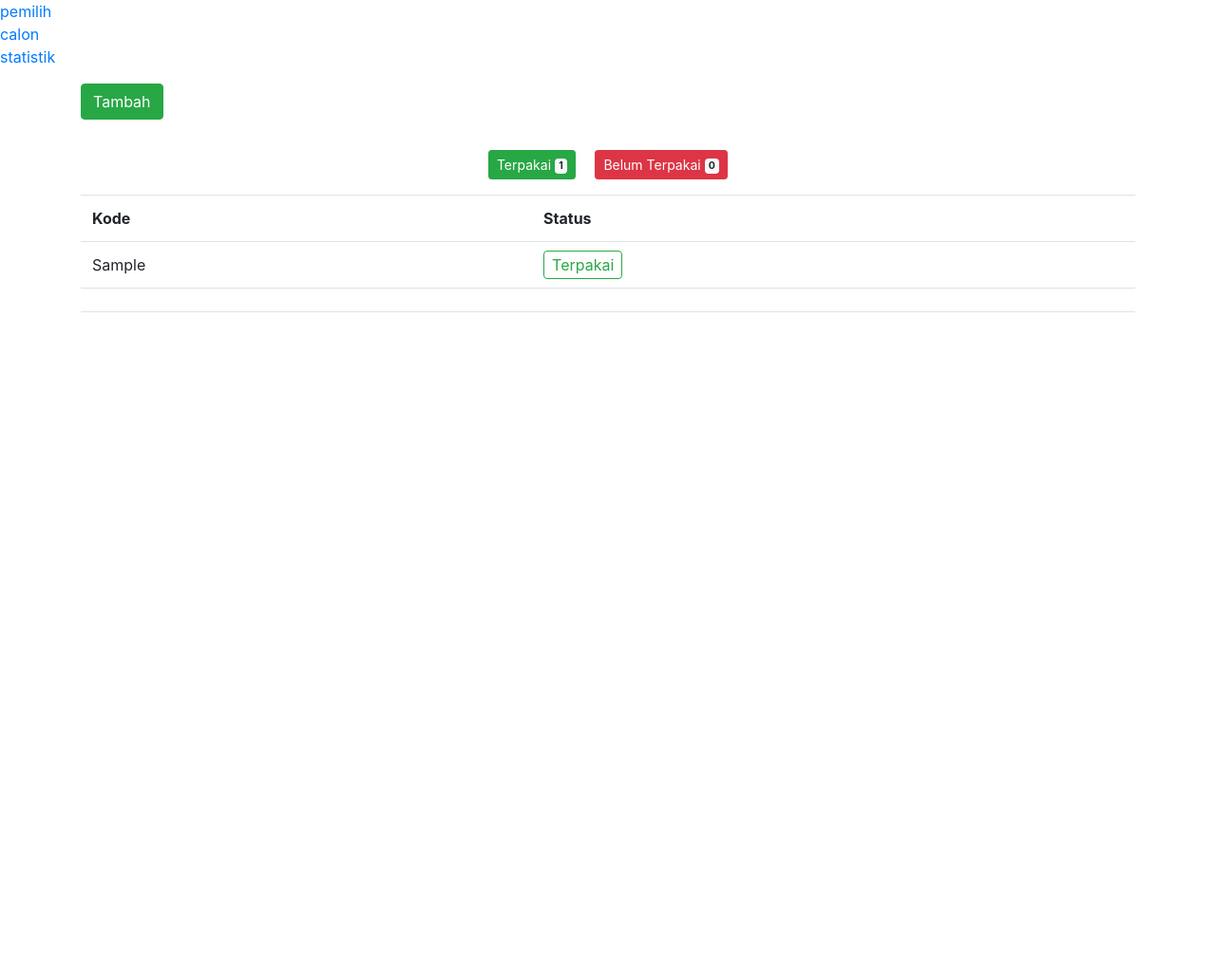
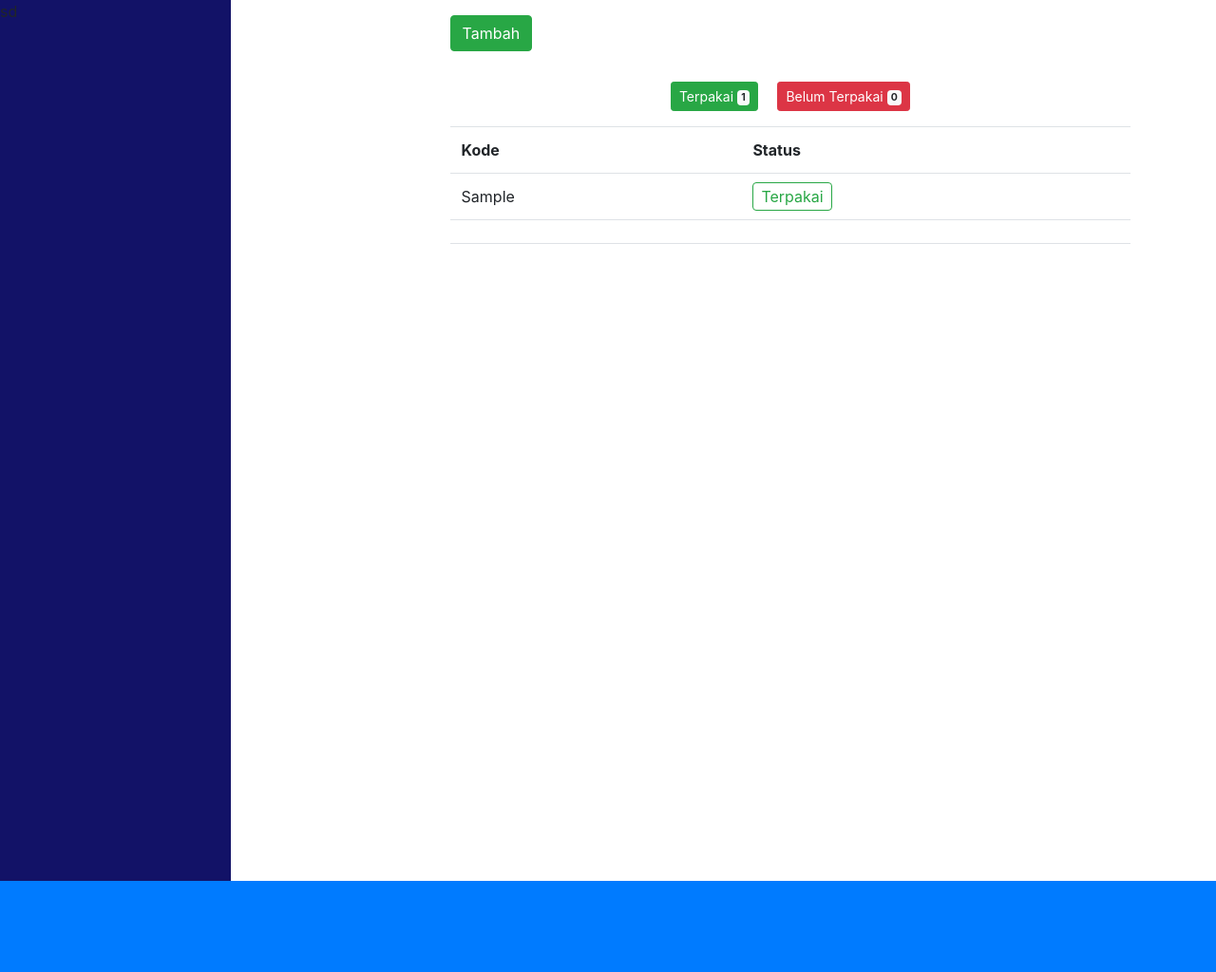
Before and after one commit to albifajar/pko, a CodeIgniter app: page /database/index.php/admin/pemilih in a window 1280 px wide. Shown: the whole page at 95% size. Before the commit the page ends 329 px from the top, so only its background shows below. Run offline with CodeIgniter, Linux system fonts and the light colour scheme; tables that the repository leaves empty or names only in its code hold one stand-in row (values such as "Sample post"); some libraries are stand-ins or nearby versions.

Commit message:
lanjutan

```diff
--- a/application/views/admin/tampilan_pemilih.php
+++ b/application/views/admin/tampilan_pemilih.php
@@ -1,4 +1,6 @@
-<div class="container">
+<div class="side-bar float-left">sd</div>
+<div class="main float-right">
+	<div style="margin: 0px 10%">
 		<a href="<?=base_url('admin/')?>tambah_kode" class="btn btn-success my-3">Tambah</a>
 		<table class="table" id="data">
 		<div class="my-3 text-center">
@@ -22,6 +24,9 @@
 			<?php endforeach ?>
 		</table>
 	</div>
+</div>
+<div></div>
+<div class="p-5 bg-primary" style="clear: both"></div>
 <script type="text/javascript" src="<?= base_url('assets/')?>bootstrap/js/jquery.dataTables.min.js"></script>
 <script type="text/javascript">
   $(document).ready( function () {
--- a/application/views/core/header_admin.php
+++ b/application/views/core/header_admin.php
@@ -6,10 +6,22 @@
   <link rel="stylesheet" href="<?= base_url('assets/')?>bootstrap/css/bootstrap.min.css">
   <link rel="stylesheet" href="<?=base_url('assets/')?>font-awesome/css/font-awesome.min.css">
   <link rel="stylesheet" href="<?= base_url('assets/')?>datatables/css/jquery.dataTables.min.css">
+  <style type="text/css">
+  	.main{
+  		width: 70%;
+  	}
+  	.side-bar{
+  		height: calc(120vh - 2rem);
+  		width: 19%;
+  		background-color: #121267;
+  		position: sticky;
+  		top: 0;
+  	}
+  </style>
 </head>
 <body>
-<a href="<?= base_url('admin/pemilih')?>">pemilih</a>
+<!-- <a href="<?= base_url('admin/pemilih')?>">pemilih</a>
 <br>
 <a href="<?= base_url('admin/tambah_calon')?>">calon</a>
 <br>
-<a href="<?= base_url('admin/statistik')?>">statistik</a>
+<a href="<?= base_url('admin/statistik')?>">statistik</a> -->
```
Lines whose indentation alone changed are shown as unchanged.
